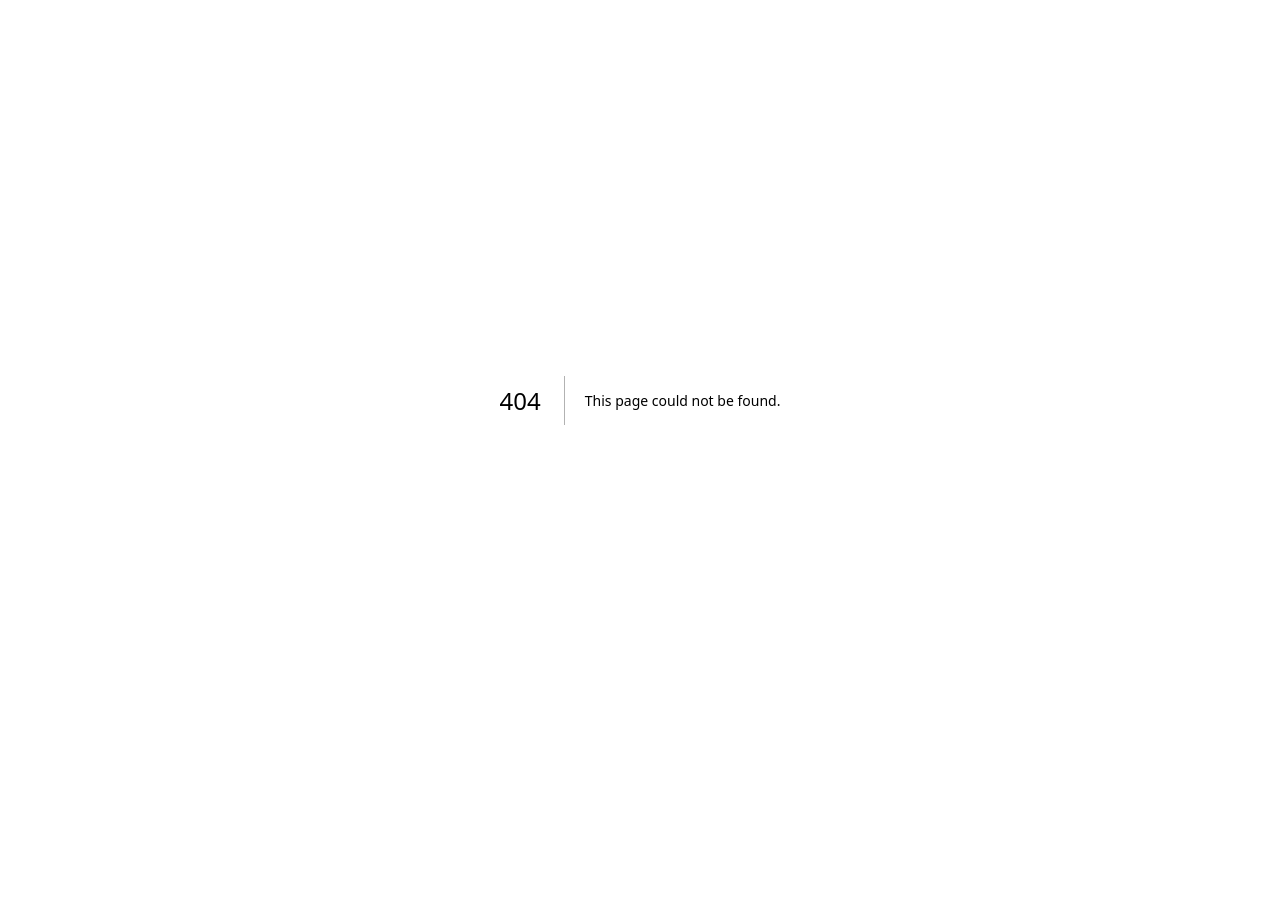
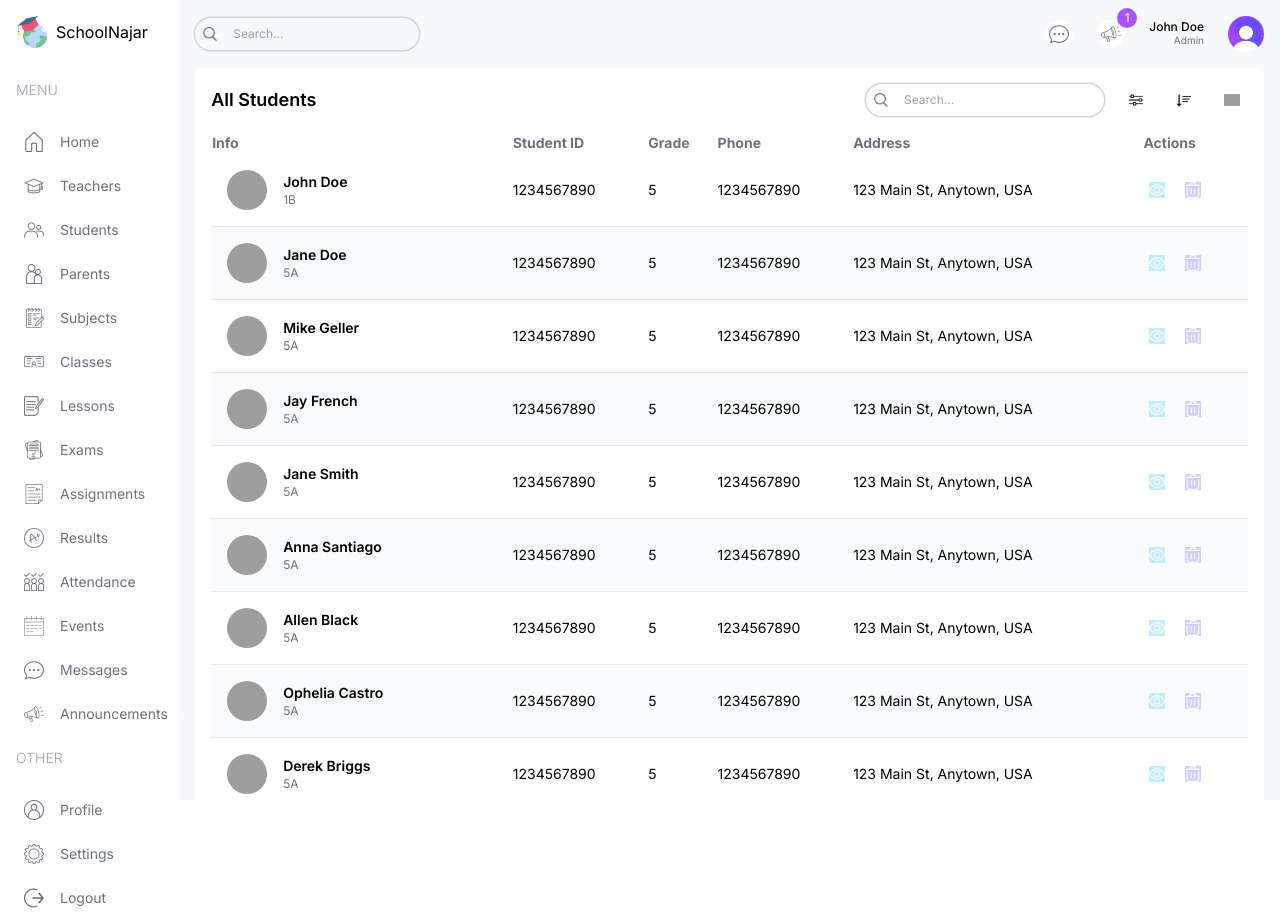
Before and after one commit to mohammadalnajar/school-management-dash, a Next.js app: page /list/students in a window 1280 px wide. Before the commit this address had no page. Before the commit the page ends 800 px from the top, so only its background shows below. Built offline with nearby package versions, Linux system fonts and the light colour scheme; grey boxes are pictures that could not be loaded.

Commit message:
add StudentListPage component with table, search, and pagination features

```diff
--- /dev/null
+++ b/src/app/(dashboard)/list/students/page.tsx
@@ -0,0 +1,124 @@
+import FormModal from '@/components/FormModal';
+import Pagination from '@/components/Pagination';
+import Table from '@/components/Table';
+import TableSearch from '@/components/TableSearch';
+import { role, studentsData } from '@/lib/data';
+import Image from 'next/image';
+import Link from 'next/link';
+
+type Student = {
+    id: number;
+    studentId: string;
+    name: string;
+    email?: string;
+    photo: string;
+    phone?: string;
+    grade: number;
+    class: string;
+    address: string;
+};
+
+const columns = [
+    {
+        header: 'Info',
+        accessor: 'info'
+    },
+    {
+        header: 'Student ID',
+        accessor: 'studentId',
+        className: 'hidden md:table-cell'
+    },
+    {
+        header: 'Grade',
+        accessor: 'grade',
+        className: 'hidden md:table-cell'
+    },
+    {
+        header: 'Phone',
+        accessor: 'phone',
+        className: 'hidden lg:table-cell'
+    },
+    {
+        header: 'Address',
+        accessor: 'address',
+        className: 'hidden lg:table-cell'
+    },
+    {
+        header: 'Actions',
+        accessor: 'action'
+    }
+];
+
+const StudentListPage = () => {
+    const renderRow = (item: Student) => (
+        <tr
+            key={item.id}
+            className='border-b border-gray-200 even:bg-slate-50 text-sm hover:bg-lamaPurpleLight'
+        >
+            <td className='flex items-center gap-4 p-4'>
+                <Image
+                    src={item.photo}
+                    alt=''
+                    width={40}
+                    height={40}
+                    className='md:hidden xl:block w-10 h-10 rounded-full object-cover'
+                />
+                <div className='flex flex-col'>
+                    <h3 className='font-semibold'>{item.name}</h3>
+                    <p className='text-xs text-gray-500'>{item.class}</p>
+                </div>
+            </td>
+            <td className='hidden md:table-cell'>{item.studentId}</td>
+            <td className='hidden md:table-cell'>{item.grade}</td>
+            <td className='hidden md:table-cell'>{item.phone}</td>
+            <td className='hidden md:table-cell'>{item.address}</td>
+            <td>
+                <div className='flex items-center gap-2'>
+                    <Link href={`/list/teachers/${item.id}`}>
+                        <button className='w-7 h-7 flex items-center justify-center rounded-full bg-lamaSky'>
+                            <Image src='/view.png' alt='' width={16} height={16} />
+                        </button>
+                    </Link>
+                    {role === 'admin' && (
+                        // <button className="w-7 h-7 flex items-center justify-center rounded-full bg-lamaPurple">
+                        //   <Image src="/delete.png" alt="" width={16} height={16} />
+                        // </button>
+                        <FormModal table='student' type='delete' id={item.id} />
+                    )}
+                </div>
+            </td>
+        </tr>
+    );
+
+    return (
+        <div className='bg-white p-4 rounded-md flex-1 m-4 mt-0'>
+            {/* TOP */}
+            <div className='flex items-center justify-between'>
+                <h1 className='hidden md:block text-lg font-semibold'>All Students</h1>
+                <div className='flex flex-col md:flex-row items-center gap-4 w-full md:w-auto'>
+                    <TableSearch />
+                    <div className='flex items-center gap-4 self-end'>
+                        <button className='w-8 h-8 flex items-center justify-center rounded-full bg-lamaYellow'>
+                            <Image src='/filter.png' alt='' width={14} height={14} />
+                        </button>
+                        <button className='w-8 h-8 flex items-center justify-center rounded-full bg-lamaYellow'>
+                            <Image src='/sort.png' alt='' width={14} height={14} />
+                        </button>
+                        {role === 'admin' && (
+                            // <button className="w-8 h-8 flex items-center justify-center rounded-full bg-lamaYellow">
+                            //   <Image src="/plus.png" alt="" width={14} height={14} />
+                            // </button>
+                            <FormModal table='student' type='create' />
+                        )}
+                    </div>
+                </div>
+            </div>
+            {/* LIST */}
+            <Table columns={columns} renderRow={renderRow} data={studentsData} />
+            {/* PAGINATION */}
+            <Pagination />
+        </div>
+    );
+};
+
+export default StudentListPage;
```
